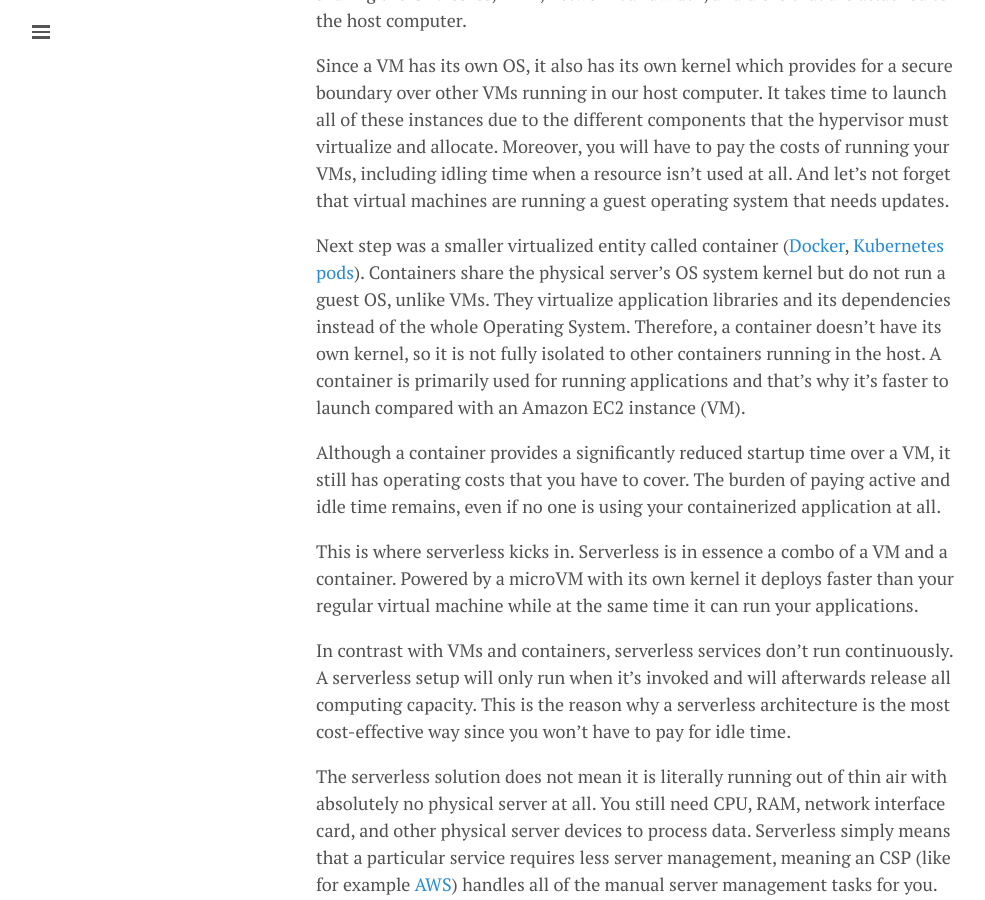
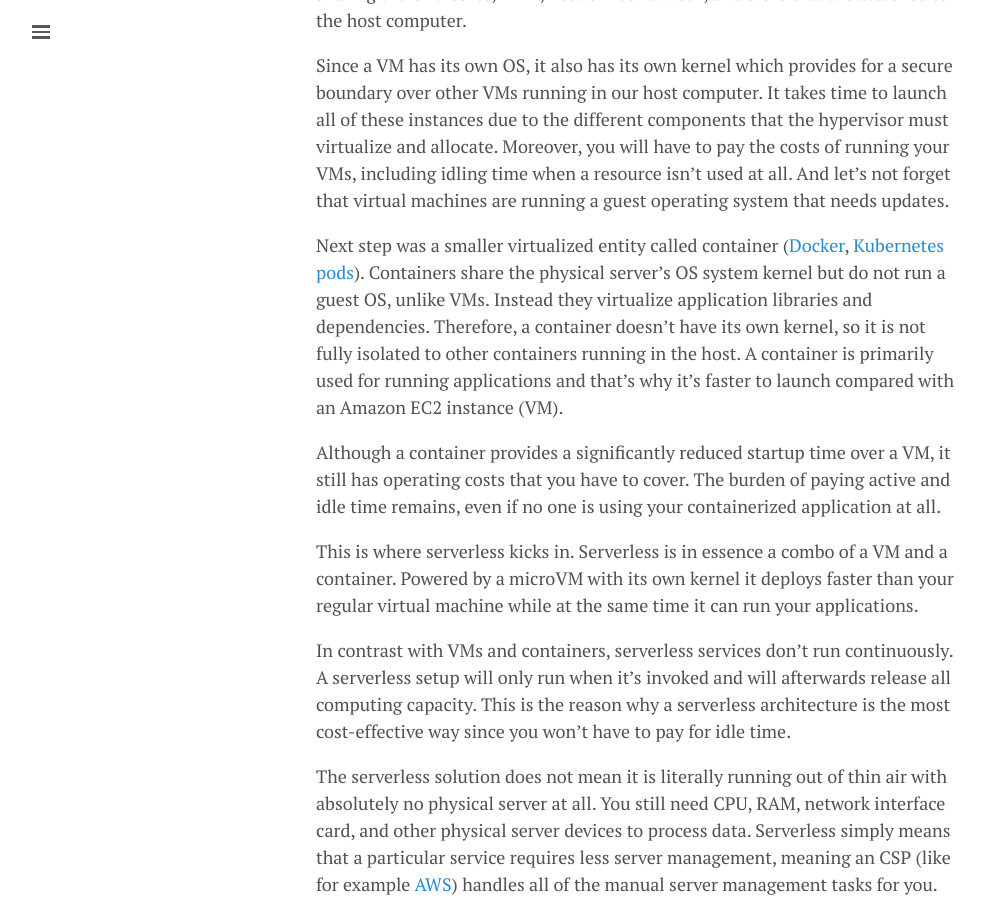
Before and after one commit to lgeurts/lgeurts.github.io, a Jekyll site: the page built from _posts/2022-03-29-what-is-serverless-computing.md, in a window 1280 px wide and 900 px high, scrolled down 643 px. Shown: the whole window, without its empty margins (0-985 px from the left). Built offline with Jekyll 4.4.1, drawn with Linux system fonts in a browser that asks for light colours; nearby versions of some CDN libraries; comment, search, counter and statistics services are not loaded.

Commit message:
Update 2022-03-29-what-is-serverless-computing.md

```diff
--- a/_posts/2022-03-29-what-is-serverless-computing.md
+++ b/_posts/2022-03-29-what-is-serverless-computing.md
@@ -17,7 +17,7 @@
 
 Since a VM has its own OS, it also has its own kernel which provides for a secure boundary over other VMs running in our host computer. It takes time to launch all of these instances due to the different components that the hypervisor must virtualize and allocate. Moreover, you will have to pay the costs of running your VMs, including idling time when a resource isn’t used at all. And let's not forget that virtual machines are running a guest operating system that needs updates.
 
-Next step was a smaller virtualized entity called container ([Docker](https://aws.amazon.com/docker/), [Kubernetes pods](https://aws.amazon.com/kubernetes/)). Containers share the physical server’s OS system kernel but do not run a guest OS, unlike VMs. They virtualize application libraries and its dependencies instead of the whole Operating System. Therefore, a container doesn’t have its own kernel, so it is not fully isolated to other containers running in the host. A container is primarily used for running applications and that's why it's faster to launch compared with an Amazon EC2 instance (VM).
+Next step was a smaller virtualized entity called container ([Docker](https://aws.amazon.com/docker/), [Kubernetes pods](https://aws.amazon.com/kubernetes/)). Containers share the physical server’s OS system kernel but do not run a guest OS, unlike VMs. Instead they virtualize application libraries and dependencies. Therefore, a container doesn’t have its own kernel, so it is not fully isolated to other containers running in the host. A container is primarily used for running applications and that's why it's faster to launch compared with an Amazon EC2 instance (VM).
 
 Although a container provides a significantly reduced startup time over a VM, it still has operating costs that you have to cover. The burden of paying active and idle time remains, even if no one is using your containerized application at all.
 
```
